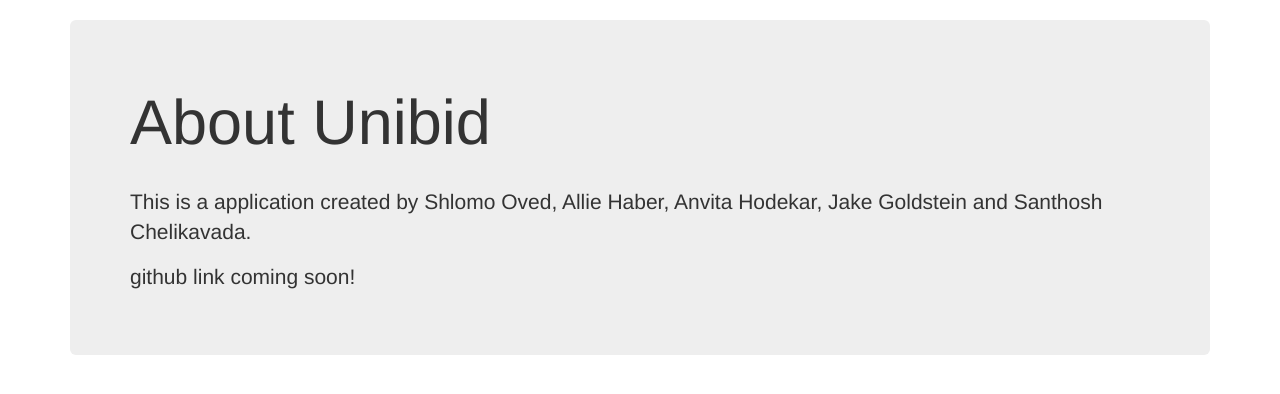
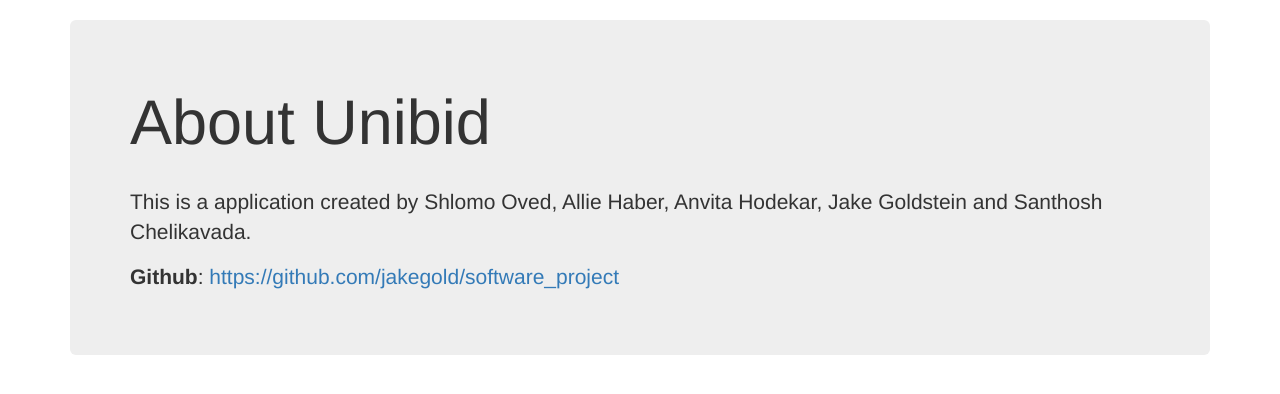
Before and after one commit to shlomioved1234/software_project, a Flask app: page /about/ in a window 1280 px wide. Shown: the part 51-445 px from the top of the page. Run offline with Flask 2, Linux system fonts and the light colour scheme; some libraries are stand-ins or nearby versions.

Commit message:
updated git link

```diff
--- a/app/templates/about.html
+++ b/app/templates/about.html
@@ -19,8 +19,7 @@ About
     </p>
 
     <p>
-    	github link coming soon!
-        <!-- <strong>Github</strong>: <a href="http://github.com/Dovisal1/dbproject" target="_blank">http://github.com/Dovisal1/dbproject</a> -->
+        <strong>Github</strong>: <a href="https://github.com/jakegold/software_project" target="_blank">https://github.com/jakegold/software_project</a>
     </p>
 
 </div>
```
